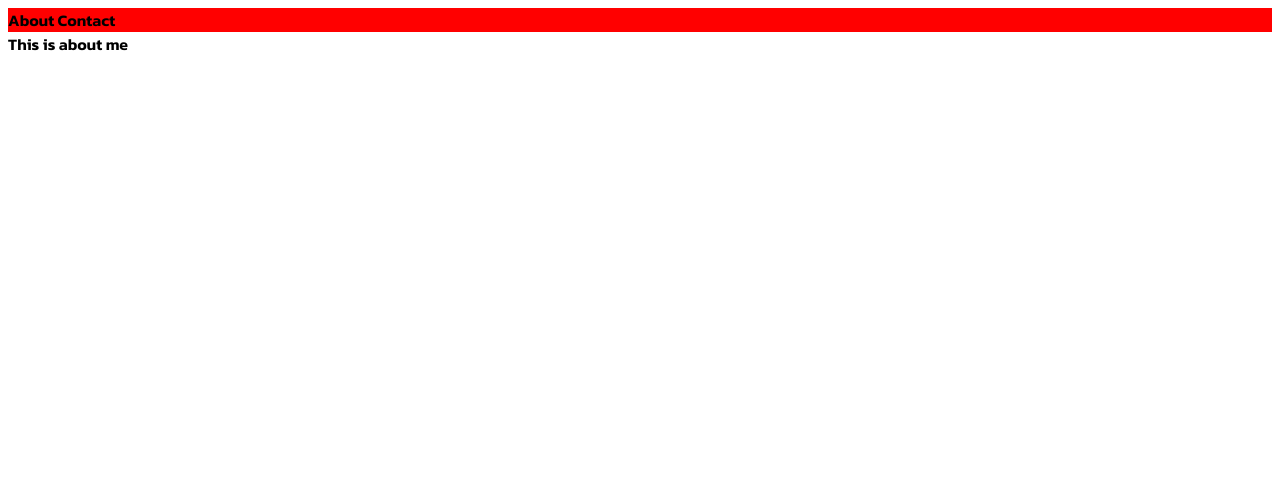
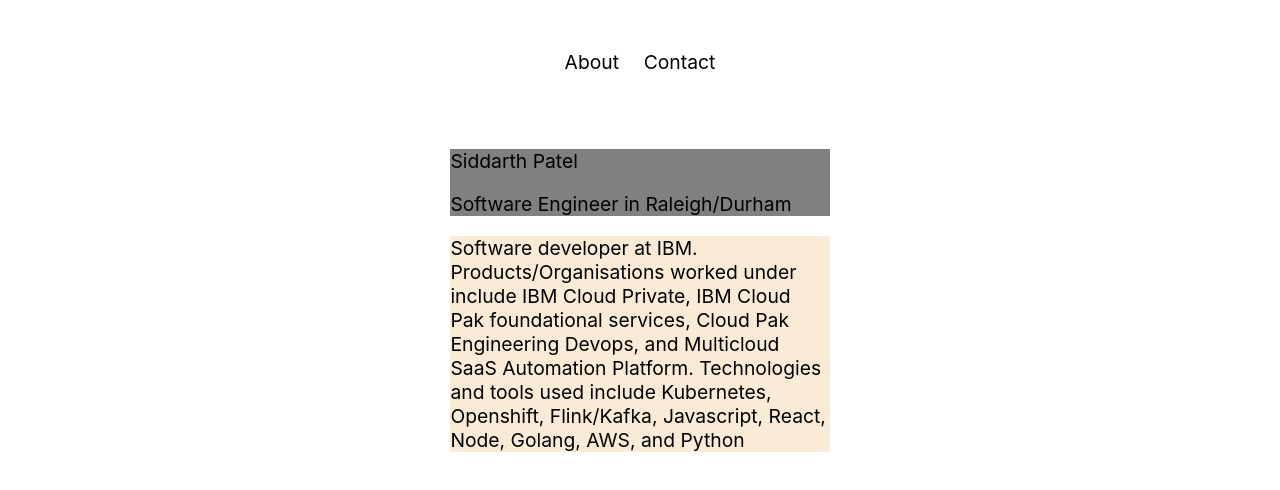
Before and after one commit to siddarthpatel/personal, a React app: page / in a window 1280 px wide. Shown: the top 490 px of the page. Built offline with nearby package versions, Linux system fonts and the light colour scheme.

Commit message:
add styling

```diff
--- a/src/components/About.js
+++ b/src/components/About.js
@@ -4,7 +4,16 @@
 const About = () => {
     return (
         <div className='about-container'>
-            This is about me
+            <div className='about-container-personal'>
+                <p>Siddarth Patel</p>
+                <p>Software Engineer in Raleigh/Durham</p>
+            </div>
+            <div className='about-container-bio'>
+                <p>
+                    Software developer at IBM. Products/Organisations worked under include IBM Cloud Private, IBM Cloud Pak foundational services, Cloud Pak Engineering Devops, and Multicloud SaaS Automation Platform.
+                    Technologies and tools used include Kubernetes, Openshift, Flink/Kafka, Javascript, React, Node, Golang, AWS, and Python
+                </p>
+            </div>
         </div>
     );
 };
--- a/styles/base/_base.scss
+++ b/styles/base/_base.scss
@@ -1,9 +1,9 @@
 html {
-  font-size: 62.5%;
+  font-size: 75.5%;
 }
 
 body {
-  font-family: 'Kanit', sans-serif;
+  font-family: "Inter", "Times New Roman", Times, serif, sans-serif;
   font-size: 1.6rem;
   background: white;
 }
@@ -18,20 +18,11 @@
 a:link {
     text-decoration: inherit;
     color: inherit;
-    padding-bottom: 3px;
     cursor: pointer;
 }
 
 a:visited {
     text-decoration: inherit;
     color: inherit;
-    padding-bottom: 3px;
     cursor: pointer;
 }
-
-i {
-  margin-right: 20px;
-  margin-left: 15px;
-  font-size: 20px;
-  cursor: pointer;
-}
--- /dev/null
+++ b/styles/components/_about.scss
@@ -0,0 +1,17 @@
+.about-container {
+    margin-top: 75px;
+    // text-align: center;
+
+    &-personal {
+        position: relative;
+        left: 35%;
+        width: 30%;
+        background-color: gray;
+    }
+    &-bio {
+        position: relative;
+        left: 35%;
+        width: 30%;
+        background-color: antiquewhite;
+    }
+}
--- a/styles/components/_navbar.scss
+++ b/styles/components/_navbar.scss
@@ -1,3 +1,10 @@
 .navbar-container {
-    background-color: Red;
+    display: flex;
+    justify-content: center;
+    margin-top: 50px;
+    &-items {
+        width: 200px;
+        display: flex;
+        justify-content: space-evenly;
+    }
 }
--- a/styles/styles.scss
+++ b/styles/styles.scss
@@ -1,2 +1,3 @@
 @import "./base/base";
 @import "./components/navbar";
+@import "./components/about";
```
Also changed, not shown: src/components/App.js (+0 -8 lines).
